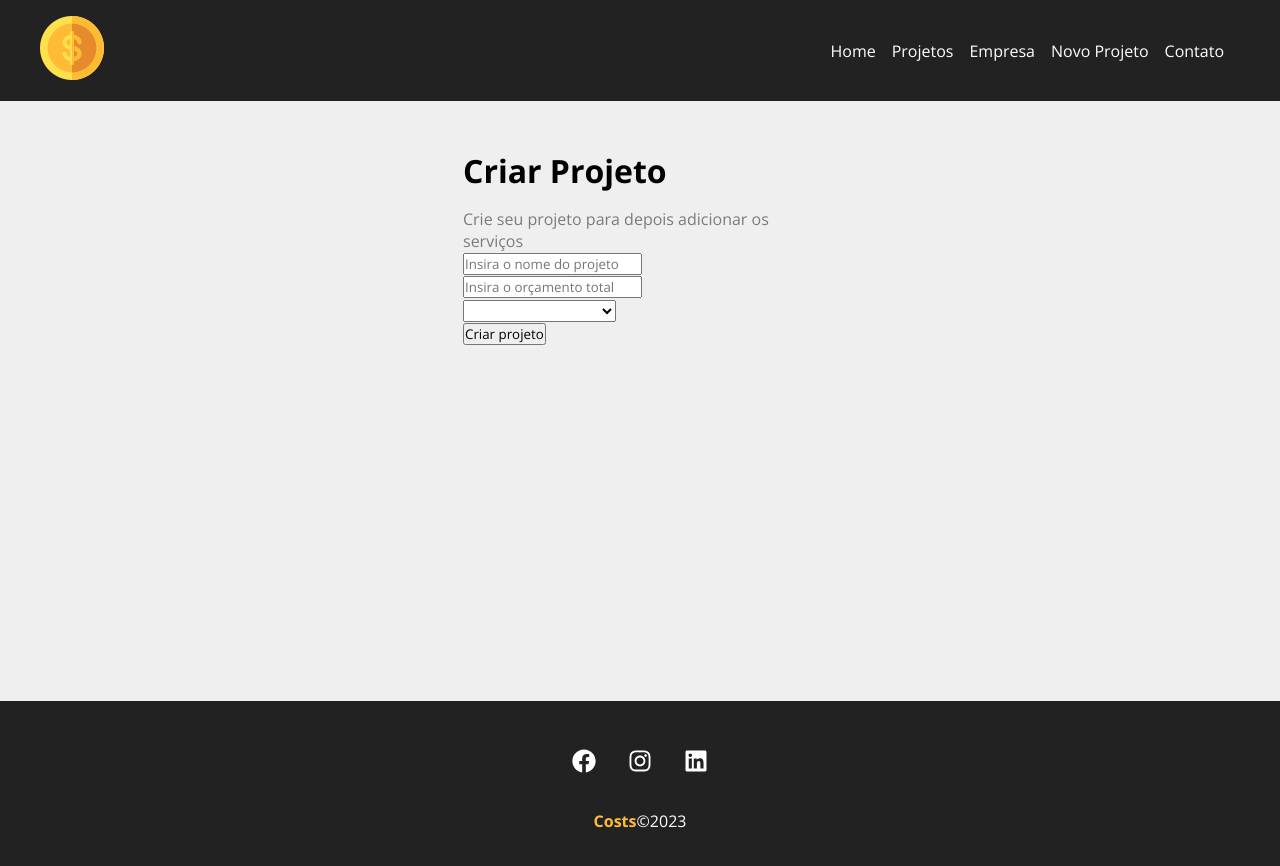
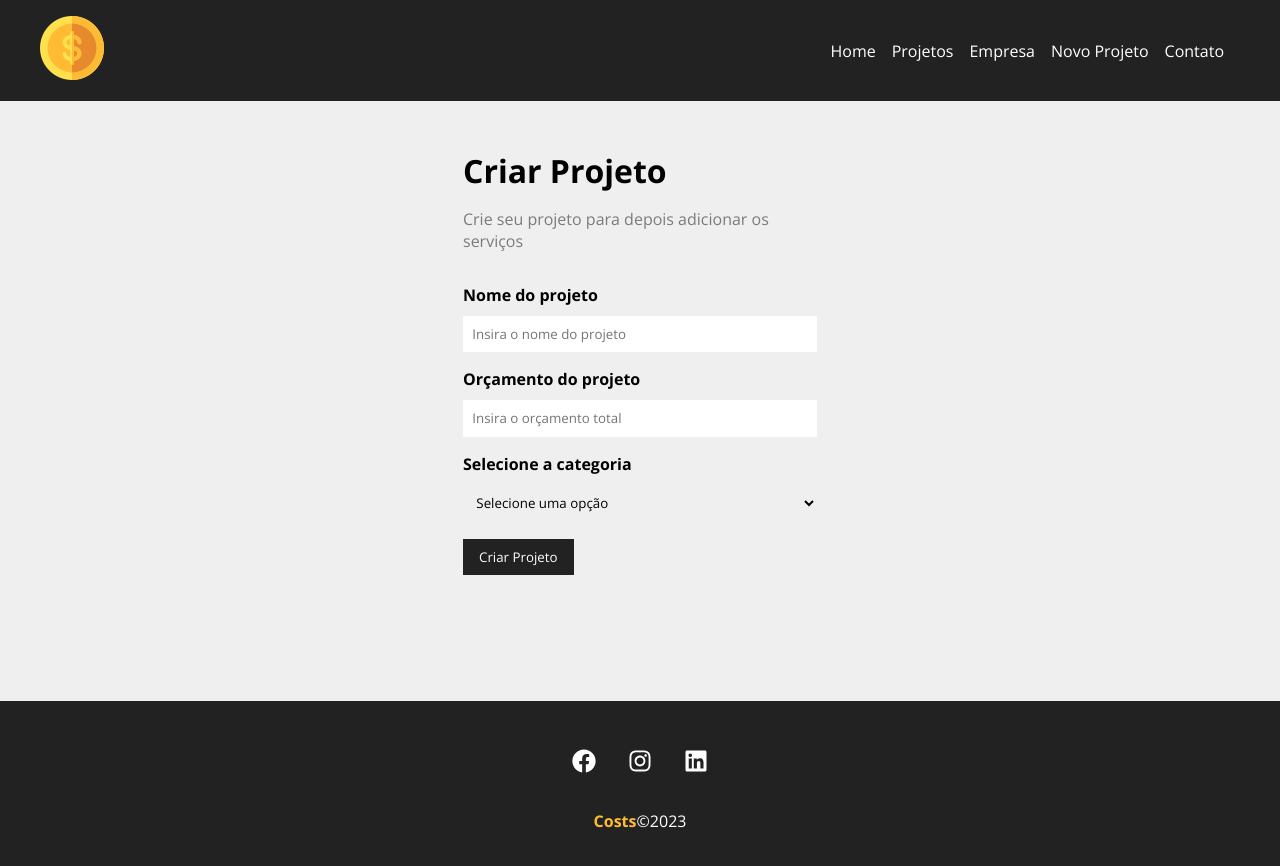
Before and after one commit to Jose-Benedito/costs, a React (Create React App) app: page /newProject in a window 1280 px wide. Shown: the top 866 px of the page. Built offline with nearby package versions, Linux system fonts and the light colour scheme.

Commit message:
Criação de Componentes do form ou componentização dos inputs .

```diff
--- /dev/null
+++ b/src/components/form/Input.js
@@ -0,0 +1,18 @@
+import styles from './Input.module.css'
+
+function Input({ type, text, name, placeholder, handleOnChange, value}){
+    return (
+        <div className={styles.form_control}>
+            <label htmlFor={name}>{text}</label>
+            <input
+             type={type}
+             name={name}
+             placeholder={placeholder}
+             onChange={handleOnChange}
+             value={value}
+            />
+        </div>
+    )
+}
+
+export default Input
--- /dev/null
+++ b/src/components/form/Input.module.css
@@ -0,0 +1,20 @@
+.form_control {
+    display: flex;
+    flex-direction: column;
+    margin-bottom: 1em;
+}
+
+.form_control label {
+    margin-bottom: 0.6em;
+    font-weight: bold;
+}
+
+.form_control input {
+    padding: 0.7em;
+    border-radius: 0;
+    border: none;
+}
+
+.form_control input:placeholder {
+    color: #7b7b7b;
+}
--- /dev/null
+++ b/src/components/form/Select.js
@@ -0,0 +1,17 @@
+import styles from './Select.module.css'
+
+
+function Select({text, name, options, handleOnChange, value}){
+    return (
+        <div className={styles.form_control}>
+            <label htmlFor={name}>{text}</label>
+            <select  name={name} id={name}>
+                <option>Selecione uma opção</option>
+             </select>
+
+
+        </div>
+    )
+}
+
+export default Select
--- /dev/null
+++ b/src/components/form/Select.module.css
@@ -0,0 +1,16 @@
+.form_control {
+    display: flex;
+    flex-direction: column;
+    margin-bottom: 1em;
+}
+
+.form_control label {
+    margin-bottom: 0.6em;
+    font-weight: bold;
+}
+
+.form_control select {
+    padding: 0.7em;
+    border-radius: 0;
+    border: none;
+}
--- /dev/null
+++ b/src/components/form/SubmitButton.js
@@ -0,0 +1,13 @@
+import styles from './SubmitButton.module.css'
+
+
+function SubmitButton({text}){
+    return (
+        <div>
+            <button className={styles.btn}>{text}</button>
+
+        </div>
+    )
+}
+
+export default SubmitButton
--- /dev/null
+++ b/src/components/form/SubmitButton.module.css
@@ -0,0 +1,13 @@
+.btn {
+    background-color: #222;
+    color: #fff;
+    padding: 0.7em 1.2em;
+    text-decoration: none;
+    transition: 0.5s;
+    cursor: pointer;
+    border: none;
+}
+
+btn:hover {
+    color: #FFBBFF;
+}
--- a/src/components/pages/NewProject.js
+++ b/src/components/pages/NewProject.js
@@ -7,7 +7,7 @@
 
         <h1>Criar Projeto</h1>
         <p>Crie seu projeto para depois adicionar os serviços</p>
-        <ProjectForm />
+        <ProjectForm btnText="Criar Projeto" />
 
         </div>
     )
--- /dev/null
+++ b/src/components/project/Project.module.css
@@ -0,0 +1,4 @@
+.form {
+    width: 100%;
+    margin: 2em 0;
+}
--- a/src/components/project/ProjectForm.js
+++ b/src/components/project/ProjectForm.js
@@ -1,20 +1,16 @@
-function ProjectForm(){
+import Input from '../form/Input'
+import Select from '../form/Select'
+import SubmitButton from '../form/SubmitButton'
+import styles from './Project.module.css'
+
+function ProjectForm({btnText}){
     return (
-        <form>
-            <div>
-                <input type="text" placeholder="Insira o nome do projeto" />
-            </div>
-            <div>
-                <input type="text" placeholder="Insira o orçamento total" />
-            </div>
-            <div>
-                <select>
-                    <option disabled>Selecione a categoria</option>
-                </select>
-            </div>
-            <div>
-                <input type="submit" value="Criar projeto" />
-            </div>
+        <form className={styles.form}>
+            <Input type="text" text="Nome do projeto" name="name" placeholder="Insira o nome do projeto"/>
+            <Input type="number" text="Orçamento do projeto" name="budget" placeholder="Insira o orçamento total"/>
+
+            <Select name="category_id" text="Selecione a categoria"/>
+            <SubmitButton text={btnText}/>
 
         </form>
     )
```
